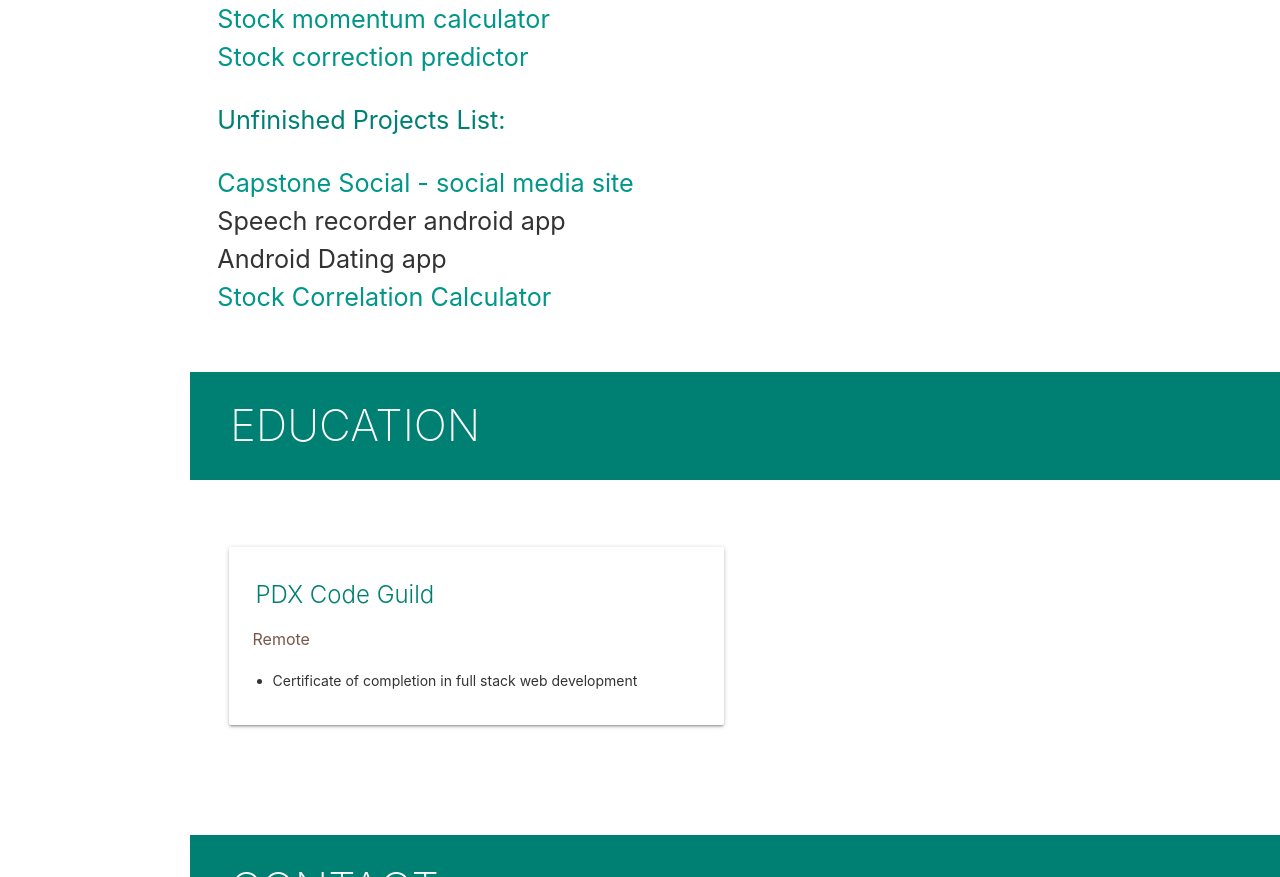
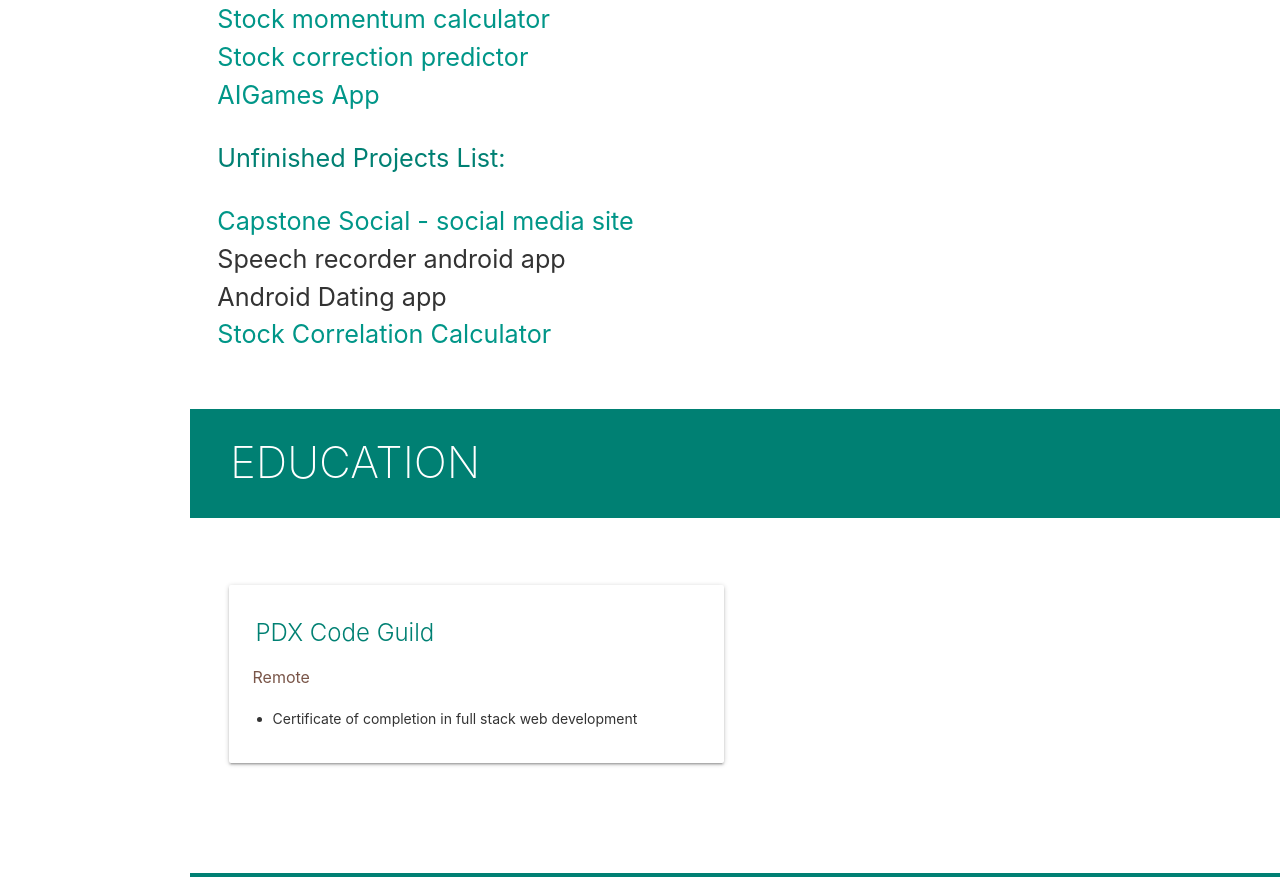
Before and after one commit to githubaccount11/githubaccount11.github.io, a plain HTML site: page index.html in a window 1280 px wide. Shown: the part 2327-3204 px from the top of the page. Drawn offline with nearby package versions, Linux system fonts and the light colour scheme.

Commit message:
added aigames

```diff
--- a/index.html
+++ b/index.html
@@ -171,6 +171,7 @@
                     <li><a href="https://github.com/githubaccount11/BTCLSTM">Neural net crypto predictor</a></li>
                     <li><a href="https://github.com/githubaccount11/StockMomentumNN">Stock momentum calculator</a></li>
                     <li><a href="https://github.com/githubaccount11/stock_correction_calculator">Stock correction predictor</a></li>
+                    <li><a href="http://ec2-3-21-242-89.us-east-2.compute.amazonaws.com">AIGames App</a></li>
                  </ul>
                  <span class="card-title activator teal-text hoverline"
                 >Unfinished Projects List:</span>
```
